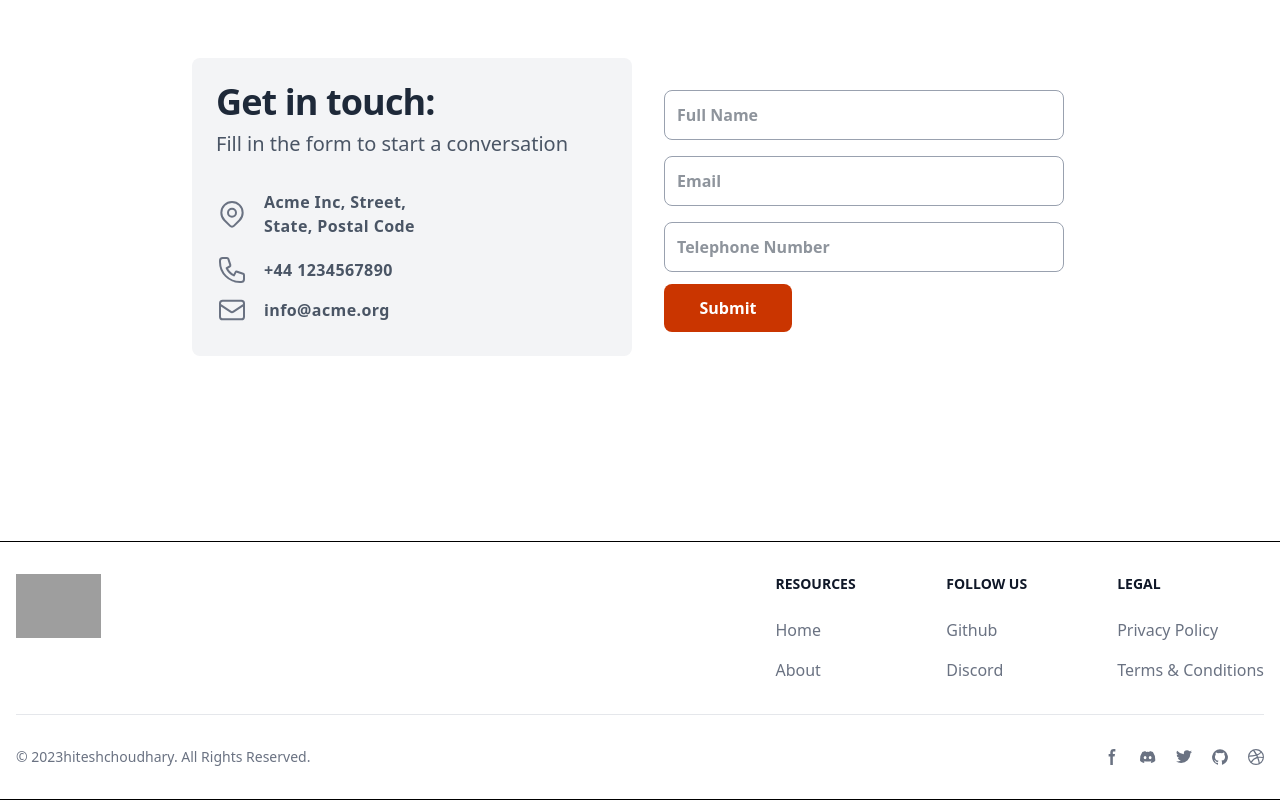
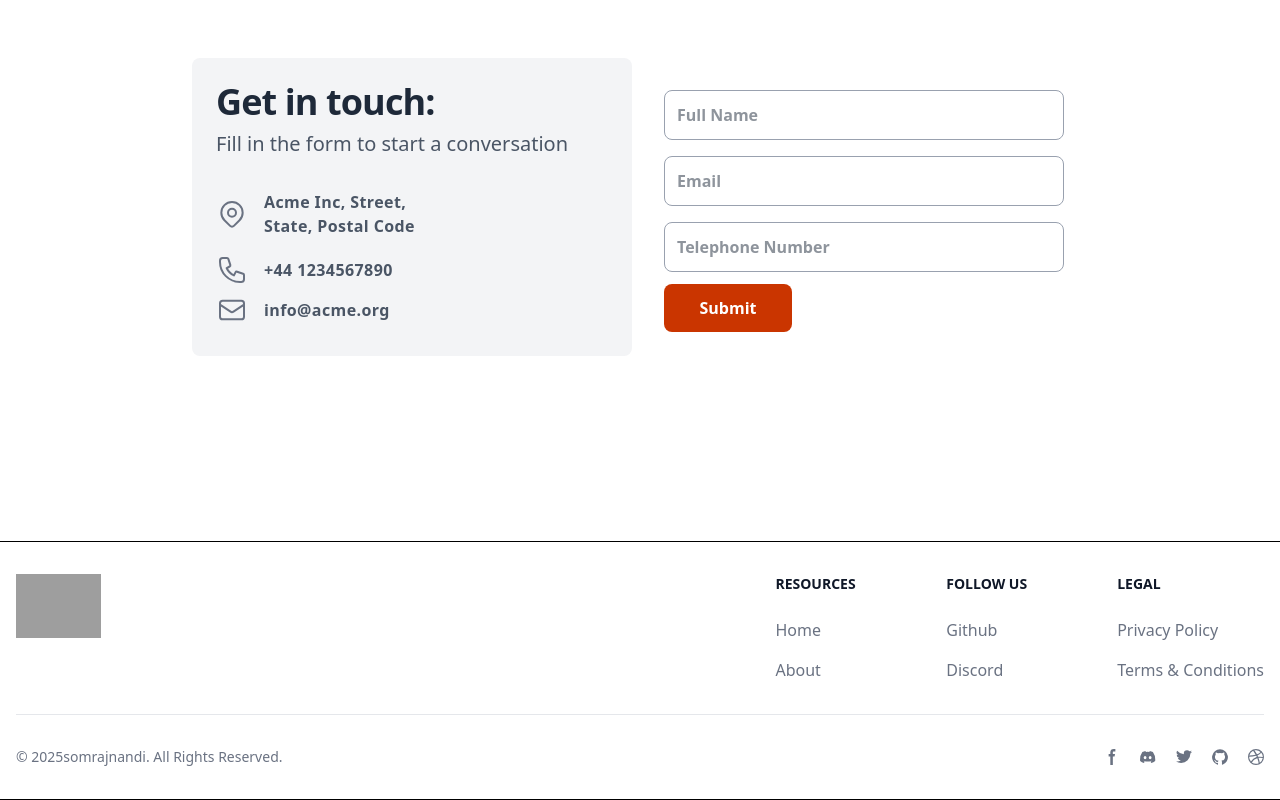
Before and after one commit to somraj112/Scom, a React (Vite) app: page /React-Router-Demo/contact in a window 1280 px wide. Shown: the part 227-1027 px from the top of the page. Built offline with nearby package versions, Linux system fonts and the light colour scheme; grey boxes are pictures that could not be loaded.

Commit message:
fixed some links

```diff
--- a/src/components/Footer/Footer.jsx
+++ b/src/components/Footer/Footer.jsx
@@ -35,7 +35,7 @@ export default function Footer() {
                             <ul className="text-gray-500 font-medium">
                                 <li className="mb-4">
                                     <a
-                                        href="https://github.com/hiteshchoudhary"
+                                        href="https://github.com/somraj112/"
                                         className="hover:underline"
                                         target="_blank"
                                         rel="noreferrer"
@@ -70,9 +70,9 @@ export default function Footer() {
                 <hr className="my-6 border-gray-200 sm:mx-auto lg:my-8" />
                 <div className="sm:flex sm:items-center sm:justify-between">
                     <span className="text-sm text-gray-500 sm:text-center">
-                        © 2023
-                        <a href="https://hiteshchoudhary.com/" className="hover:underline">
-                            hiteshchoudhary
+                        © 2025
+                        <a href="https://somraj112.github.io/Portfolio/" className="hover:underline">
+                            somrajnandi
                         </a>
                         . All Rights Reserved.
                     </span>
```
